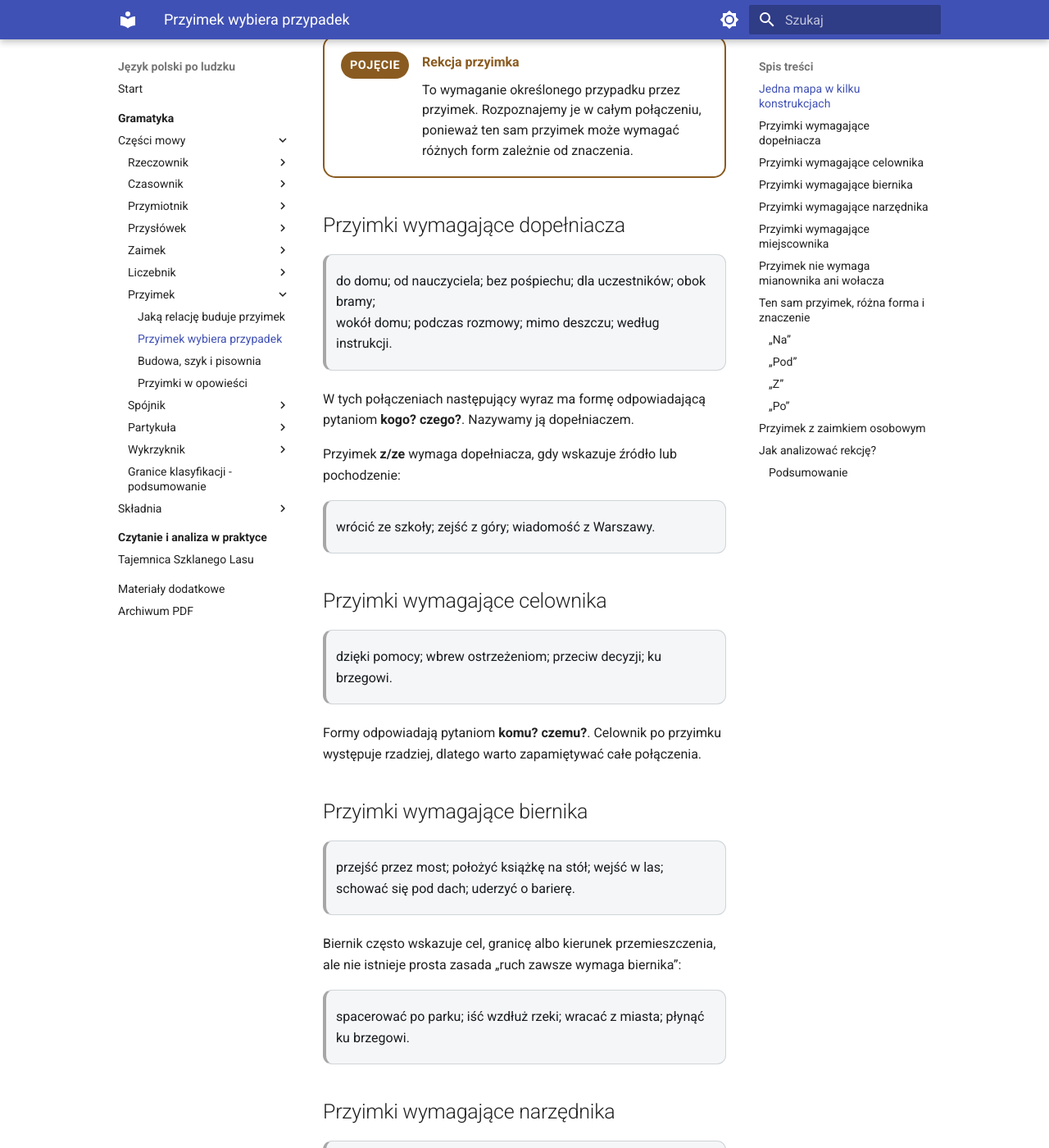
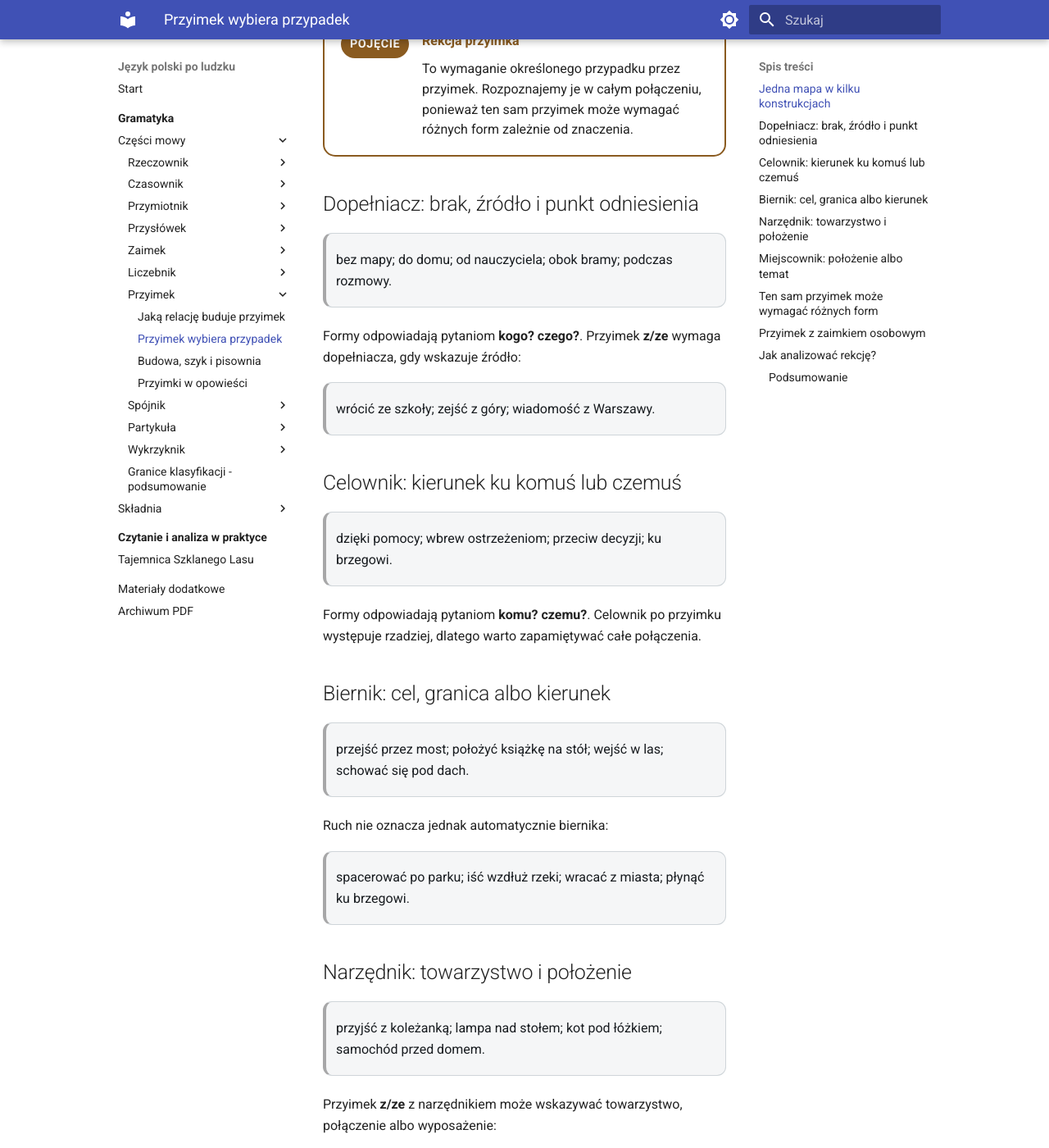
Before and after one commit to dchorazkiewicz/SP_JP, an MkDocs documentation site: the page built from docs/gramatyka/czesci-mowy/przyimek/przypadki-i-rekcja.md, in a window 1280 px wide and 1400 px high, scrolled down 735 px. Shown: the whole window at 82% size. Built offline with MkDocs 1.6.1 and Material for MkDocs 9.7.7, drawn with Linux system fonts in a browser that asks for light colours; some of the changed text lies outside the part shown.

Commit message:
Skieruj po rekcji do składni przyimka

```diff
--- a/docs/gramatyka/czesci-mowy/przyimek/przypadki-i-rekcja.md
+++ b/docs/gramatyka/czesci-mowy/przyimek/przypadki-i-rekcja.md
@@ -5,14 +5,14 @@
 ## Jedna mapa w kilku konstrukcjach
 
 > Nie wyruszymy <span class="prep-focus">bez</span> <span class="governed-focus">mapy</span>.
-> <span class="prep-focus">Dzięki</span> <span class="governed-focus">mapie</span> znaleźliśmy krótszą drogę.
+> <span class="prep-focus">Dzięki</span> <span class="governed-focus">mapie</span> znaleźliśmy drogę.
 > Schowałem notatkę <span class="prep-focus">pod</span> <span class="governed-focus">mapę</span>.
-> Szedłem <span class="prep-focus">z</span> <span class="governed-focus">mapą</span> w ręku.
+> Szedłem <span class="prep-focus">z</span> <span class="governed-focus">mapą</span>.
 > Zaznaczyliśmy trasę <span class="prep-focus">na</span> <span class="governed-focus">mapie</span>.
 
-Wyraz **mapa** przyjmuje różne formy, ponieważ każdy przyimek buduje inną relację i dopuszcza określony sposób ukształtowania następnej nazwy.
+Wyraz **mapa** przyjmuje różne formy, ponieważ przyimki budują różne relacje i wymagają określonego ukształtowania następnej nazwy.
 
-Dopiero teraz możemy nazwać formy:
+Dopiero po zauważeniu relacji nazywamy formy:
 
 - **mapy** po **bez** — dopełniacz;
 - **mapie** po **dzięki** — celownik;
@@ -26,82 +26,56 @@ Dopiero teraz możemy nazwać formy:
   <p>To wymaganie określonego przypadku przez przyimek. Rozpoznajemy je w całym połączeniu, ponieważ ten sam przyimek może wymagać różnych form zależnie od znaczenia.</p>
 </div>
 
-## Przyimki wymagające dopełniacza
+## Dopełniacz: brak, źródło i punkt odniesienia
 
-> do domu; od nauczyciela; bez pośpiechu; dla uczestników; obok bramy;
-> wokół domu; podczas rozmowy; mimo deszczu; według instrukcji.
+> bez mapy; do domu; od nauczyciela; obok bramy; podczas rozmowy.
 
-W tych połączeniach następujący wyraz ma formę odpowiadającą pytaniom **kogo? czego?**. Nazywamy ją dopełniaczem.
-
-Przyimek **z/ze** wymaga dopełniacza, gdy wskazuje źródło lub pochodzenie:
+Formy odpowiadają pytaniom **kogo? czego?**. Przyimek **z/ze** wymaga dopełniacza, gdy wskazuje źródło:
 
 > wrócić ze szkoły; zejść z góry; wiadomość z Warszawy.
 
-## Przyimki wymagające celownika
+## Celownik: kierunek ku komuś lub czemuś
 
 > dzięki pomocy; wbrew ostrzeżeniom; przeciw decyzji; ku brzegowi.
 
 Formy odpowiadają pytaniom **komu? czemu?**. Celownik po przyimku występuje rzadziej, dlatego warto zapamiętywać całe połączenia.
 
-## Przyimki wymagające biernika
+## Biernik: cel, granica albo kierunek
 
-> przejść przez most; położyć książkę na stół; wejść w las; schować się pod dach; uderzyć o barierę.
+> przejść przez most; położyć książkę na stół; wejść w las; schować się pod dach.
 
-Biernik często wskazuje cel, granicę albo kierunek przemieszczenia, ale nie istnieje prosta zasada „ruch zawsze wymaga biernika”:
+Ruch nie oznacza jednak automatycznie biernika:
 
 > spacerować po parku; iść wzdłuż rzeki; wracać z miasta; płynąć ku brzegowi.
 
-## Przyimki wymagające narzędnika
+## Narzędnik: towarzystwo i położenie
 
-> przyjść z koleżanką; lampa nad stołem; kot pod łóżkiem; samochód przed domem; ławka między drzewami.
+> przyjść z koleżanką; lampa nad stołem; kot pod łóżkiem; samochód przed domem.
 
 Przyimek **z/ze** z narzędnikiem może wskazywać towarzystwo, połączenie albo wyposażenie:
 
 > iść z bratem; herbata z cytryną; plecak z kieszenią.
 
-## Przyimki wymagające miejscownika
+## Miejscownik: położenie albo temat
 
 > w szufladzie; na stole; przy wejściu; o projekcie; po parku.
 
-Miejscownik występuje wyłącznie po przyimku. Jego nazwa nie oznacza jednak, że zawsze mówi o miejscu:
+Miejscownik występuje wyłącznie po przyimku. Nie zawsze mówi o miejscu:
 
 > myśleć o wakacjach; opowiadać o wyprawie.
 
 Tutaj połączenie wskazuje temat myślenia lub opowiadania.
 
-## Przyimek nie wymaga mianownika ani wołacza
-
-Nie mówimy:
-
-> ~~do szkoła~~; ~~z koleżanka~~.
-
-Poprawnie:
-
-> do szkoły; z koleżanką.
-
-Mianownik jest zwykle formą podstawową rzeczownika, a wołacz służy bezpośredniemu zwracaniu się do odbiorcy. Przyimki nie rządzą tymi przypadkami.
-
-## Ten sam przyimek, różna forma i znaczenie
-
-### „Na”
+## Ten sam przyimek może wymagać różnych form
 
 > Położyłem telefon <span class="prep-focus">na</span> <span class="governed-focus">biurko</span>. — cel ruchu, biernik;
 > Telefon leży <span class="prep-focus">na</span> <span class="governed-focus">biurku</span>. — położenie, miejscownik.
 
-### „Pod”
-
 > Kot wbiegł <span class="prep-focus">pod</span> <span class="governed-focus">łóżko</span>. — kierunek, biernik;
 > Kot śpi <span class="prep-focus">pod</span> <span class="governed-focus">łóżkiem</span>. — położenie, narzędnik.
 
-### „Z”
-
 > Wróciłem <span class="prep-focus">z</span> <span class="governed-focus">miasta</span>. — źródło, dopełniacz;
 > Wróciłem <span class="prep-focus">z</span> <span class="governed-focus">bratem</span>. — towarzystwo, narzędnik.
-
-### „Po”
-
-> Poszedłem <span class="prep-focus">po</span> <span class="governed-focus">chleb</span>. — cel, biernik;
-> Chodziłem <span class="prep-focus">po</span> <span class="governed-focus">sklepie</span>. — przestrzeń ruchu, miejscownik.
 
 Najpierw ustalamy znaczenie całego połączenia, dopiero potem nazwę przypadku.
 
@@ -129,7 +103,7 @@ Pierwsza forma nie stoi po przyimku. Druga jest częścią wyrażenia przyimkowe
   <div class="preposition-step"><strong>Obserwuj formę następnego wyrazu.</strong></div>
   <div class="preposition-step"><strong>Dopiero potem nazwij przypadek.</strong></div>
   <div class="preposition-step"><strong>Przy przyimkach wieloznacznych porównaj kontrastowe zdania.</strong></div>
-  <div class="preposition-step"><strong>Nie ucz się samego przyimka bez jego połączeń.</strong></div>
+  <div class="preposition-step"><strong>Zapamiętuj całe połączenia, nie sam przyimek.</strong></div>
 </div>
 
 <div class="preposition-summary">
@@ -139,10 +113,10 @@ Pierwsza forma nie stoi po przyimku. Druga jest częścią wyrażenia przyimkowe
   <li>To wymaganie nazywamy rekcją dopiero po zobaczeniu zależności.</li>
   <li>Ten sam przyimek może wymagać różnych przypadków zależnie od znaczenia.</li>
   <li>Najpierw analizujemy relację, potem nazywamy przypadek.</li>
-  <li>Przyimki nie łączą się z mianownikiem ani wołaczem.</li>
+  <li>Najbezpieczniej uczyć się całych połączeń przyimkowych.</li>
 </ul>
 </div>
 
-[Przejdź dalej: znaczenia i rodzaje przyimków](../znaczenie-i-rodzaje/){ .md-button .md-button--primary }
+[Przejdź dalej: budowa, szyk i pisownia](../skladnia-i-pisownia/){ .md-button .md-button--primary }
 
 </div>
```
